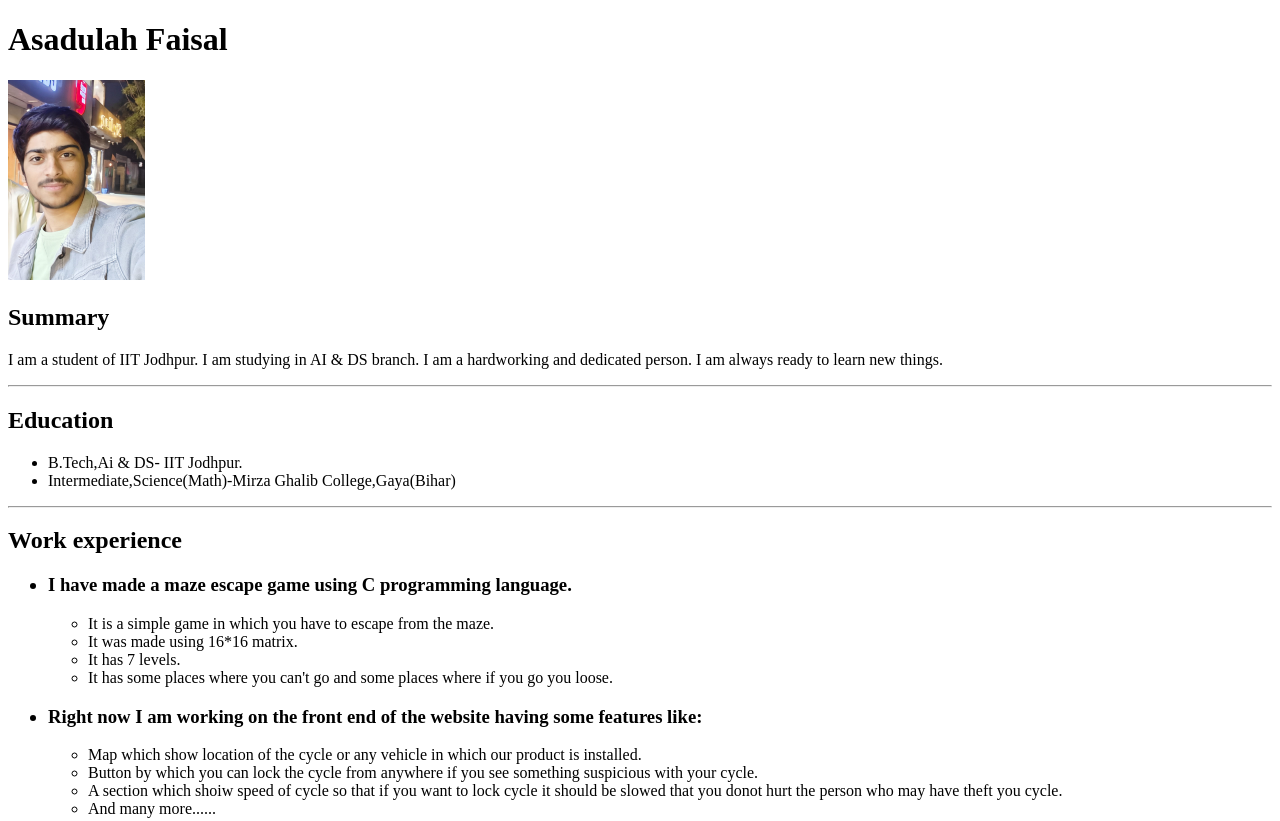
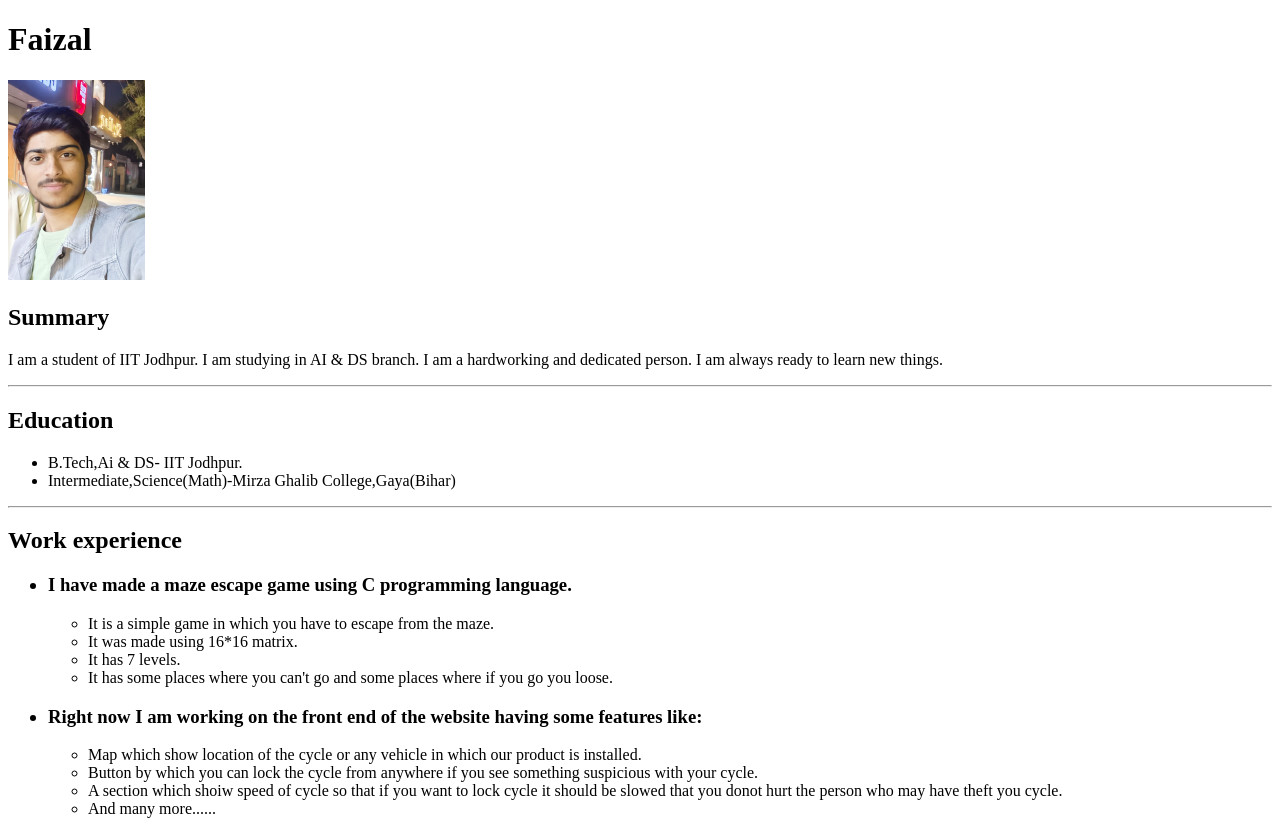
Before and after one commit to Asadalk/Resume, a plain HTML site: page index.html in a window 1280 px wide. Shown: the top 821 px of the page. Drawn offline with Linux system fonts and the light colour scheme.

Commit message:
Update index.html

```diff
--- a/index.html
+++ b/index.html
@@ -6,7 +6,7 @@
     <title>My Resume</title>
 </head>
 <body>
-    <h1>Asadulah Faisal</h1>
+    <h1>Faizal</h1>
     <img src="./Faizal.jpeg" height="200" />
     <h2>Summary</h2>
     <p>I am a student of IIT Jodhpur. I am studying in AI & DS branch. I am a hardworking and dedicated person. I am always ready to learn new things.</p>
```
